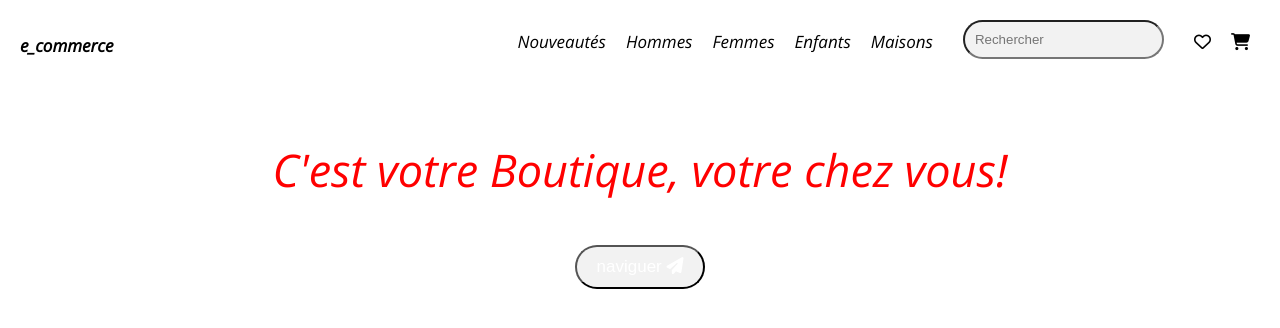
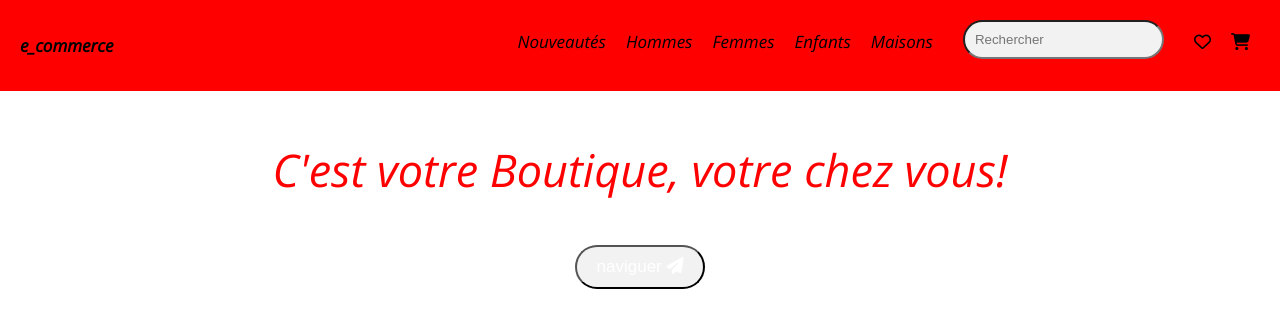
Before and after one commit to mariabolikango/git, a plain HTML site: page index.html in a window 1280 px wide. Drawn offline with nearby package versions, Linux system fonts and the light colour scheme.

Commit message:
Update style.css

```diff
--- a/style.css
+++ b/style.css
@@ -9,7 +9,7 @@ nav{
     flex-wrap: wrap;
     justify-content: space-between;
     padding: 20px;
-    background-color: #ffff;
+    background-color: red;
     position: sticky;
     top: 0;
 }
```
